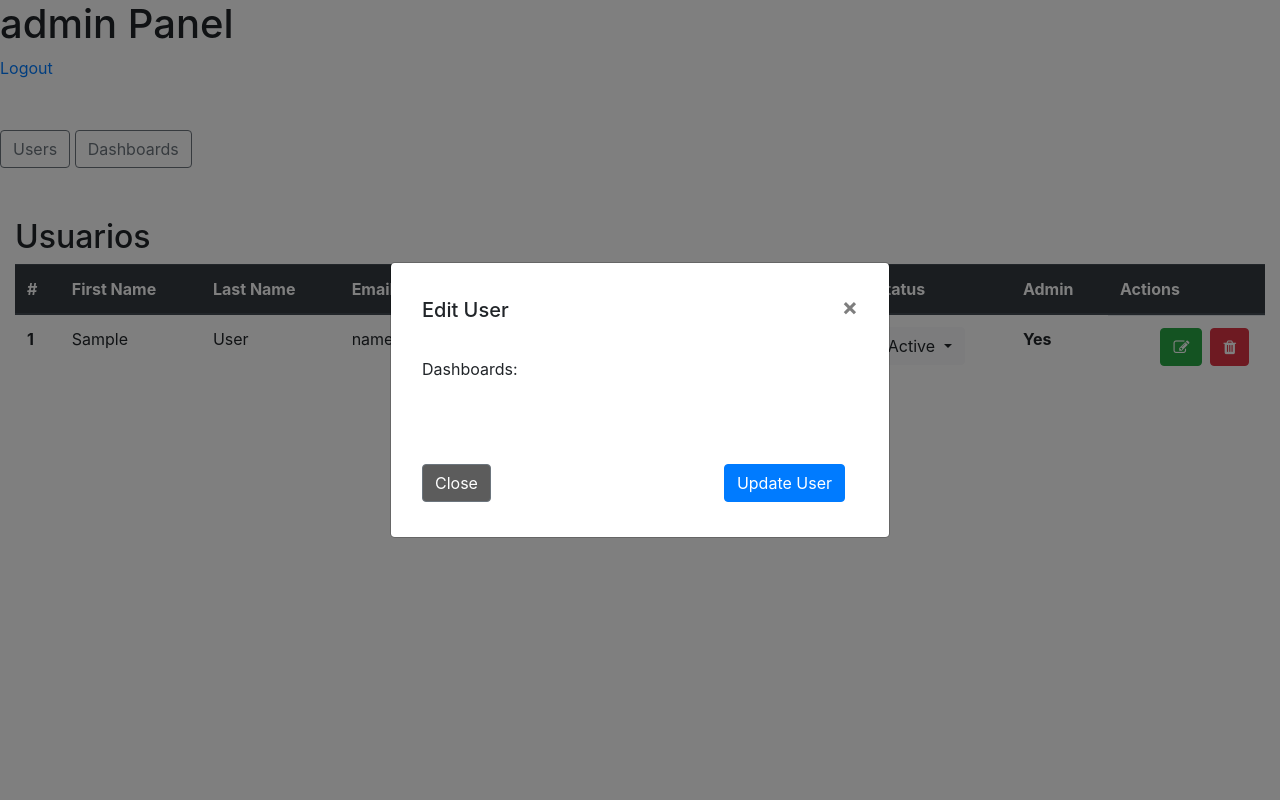
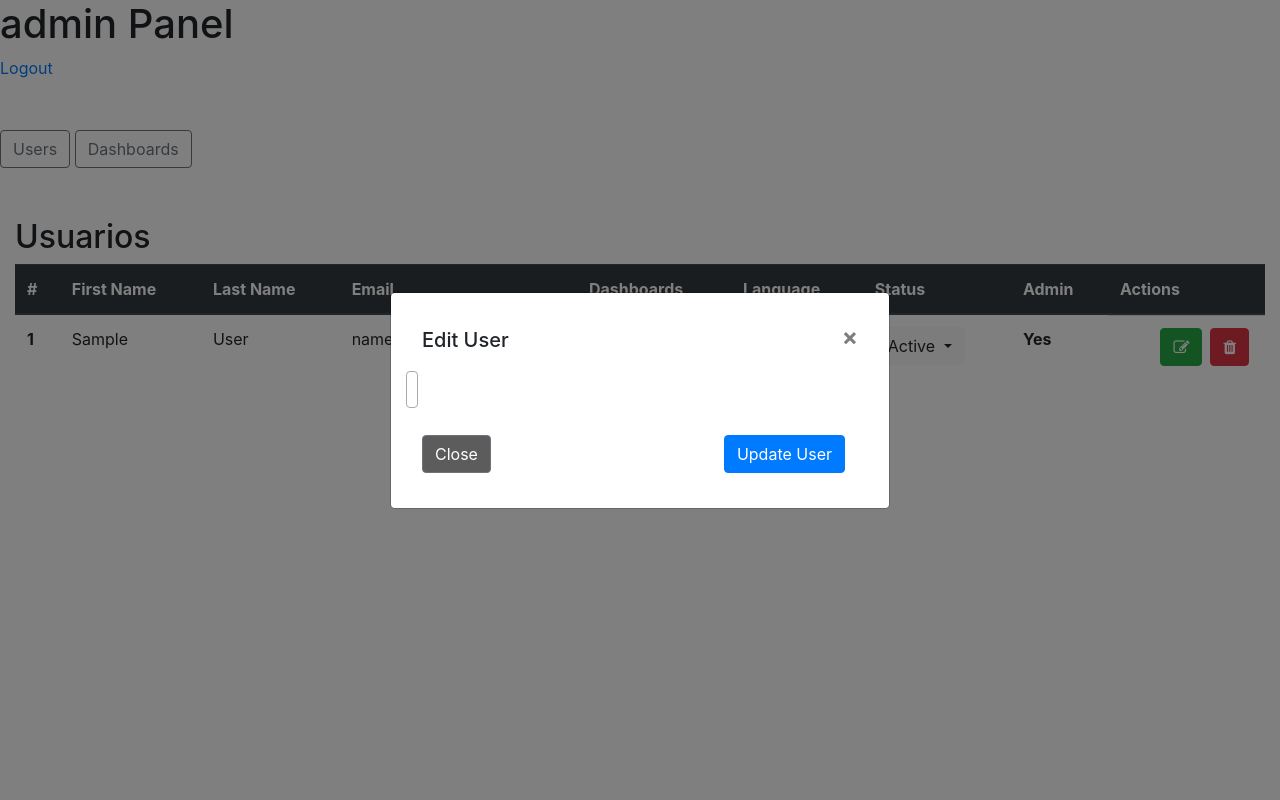
Before and after one commit to juanpabloch/dashboards, a Django app: page /admin/user/ in a window 1280 px wide, after a click on "Update". Run offline with Django 3.2, Linux system fonts and the light colour scheme; the visitor is signed in with stand-in values (Sample User, id 1); data comes from the database, SQL or seed files in the repository; data that the repository does not hold is empty; some libraries are stand-ins or nearby versions.

Commit message:
dropdown select2

```diff
--- a/base/forms.py
+++ b/base/forms.py
@@ -1,3 +1,4 @@
+from dataclasses import fields
 from django import forms
 from .models import Dashboard
 
@@ -12,6 +13,6 @@ class DashboardForm(forms.ModelForm):
         fields = ['name', 'url', 'iframe']
 
 
-class DashboardSelectForm(forms.Form):
-    dashboards_list = Dashboard.objects.all().values_list("id", "name")
-    dashboards = forms.MultipleChoiceField(widget=forms.CheckboxSelectMultiple, choices=dashboards_list)
+# class DashboardSelectForm(forms.Form):
+#     dashboards_list = Dashboard.objects.all().values_list("id", "name")
+#     dashboards = forms.MultipleChoiceField(widget=forms.CheckboxSelectMultiple, choices=dashboards_list)
--- a/base/models.py
+++ b/base/models.py
@@ -27,6 +27,20 @@ class UserManager(BaseUserManager):
 
     def create_superuser(self, email, password, **kwargs):
         user = self._create_user(email, password, True, True, True, **kwargs)
+
+
+class Languages(models.Model):
+    name = models.CharField(max_length=100)
+    code = models.CharField(max_length=100, blank=True, null=True)
+    created_at = models.DateTimeField(blank=True, null=True, default=datetime.now)
+
+    class Meta:
+        managed = False
+        db_table = "languages"
+        verbose_name_plural = "Languages"
+
+    def __str__(self):
+        return self.name
 
 
 class User(AbstractBaseUser, PermissionsMixin):
@@ -67,17 +81,3 @@ class Dashboard(models.Model):
     class Meta:
         managed = False
         db_table = "dashboards"
-
-
-class Languages(models.Model):
-    name = models.CharField(max_length=100)
-    code = models.CharField(max_length=100, blank=True, null=True)
-    created_at = models.DateTimeField(blank=True, null=True, default=datetime.now)
-
-    class Meta:
-        managed = False
-        db_table = "languages"
-        verbose_name_plural = "Languages"
-
-    def __str__(self):
-        return self.name
--- a/base/urls.py
+++ b/base/urls.py
@@ -14,7 +14,7 @@ from .views import (
     user_edit,
     user_delete,
     banned_view,
-    # prueba
+    pruebas
 )
 from django.contrib.auth.views import LogoutView, LoginView
 
@@ -39,6 +39,5 @@ urlpatterns = [
     path("admin/user/delete/<int:user_id>/", user_delete, name="user_delete"),
     path("admin/user/banned/<int:user_id>/", user_banned, name="user_banned"),
 
-    path("select2/", include("django_select2.urls")),
-    # path('pruebas/', prueba, name='prueba')
+    path('pruebas/', pruebas, name='pruebas')
 ]
--- a/base/views.py
+++ b/base/views.py
@@ -9,7 +9,7 @@ from allauth.exceptions import ImmediateHttpResponse
 from django.dispatch import receiver
 
 # formularios
-from .forms import BannForm, DashboardForm, DashboardSelectForm
+from .forms import BannForm, DashboardForm
 
 
 
@@ -149,12 +149,10 @@ def admin_user_view(request):
 
     users = User.objects.all()
     dashboards = Dashboard.objects.all().values("id", "name")
-    form = DashboardSelectForm()
     context = {
         "users": users,
         "dashboards": dashboards,
         "ban_form": BannForm(),
-        "dashboard_select_form": form
     }
     return render(request, 'admin/users.html', context)
 
@@ -170,7 +168,7 @@ def user_activate(request, user_id):
         user.banned = 0
         user.save()
         if user:
-            dash_list = request.POST.getlist('dashboard_select')
+            dash_list = request.POST.getlist('dashboards[]')
             dashboards = Dashboard.objects.filter(id__in=dash_list)
             for dash in dashboards:
                 dash.users.add(user.id)
@@ -208,7 +206,7 @@ def user_edit(request, user_id):
     user = User.objects.filter(id=user_id)[0]
     user.dashboards.clear()
     if request.method == "POST":
-        dash_list = request.POST.getlist('dashboards')
+        dash_list = request.POST.getlist('dashboards[]')
         dashboards = Dashboard.objects.filter(id__in=dash_list)
         for dash in dashboards:
             dash.users.add(user.id)
@@ -222,9 +220,5 @@ def banned_view(request):
     return render(request, 'account/banned.html')
 
 
-# def prueba(request):
-#     form = DashBoarsFormSelect
-#     context = {
-#         "form": form
-#     }
-#     return render(request, 'pruebas.html', context)
+def pruebas(request):
+    return render(request, 'pruebas.html')
--- a/static/js/admin/modals.js
+++ b/static/js/admin/modals.js
@@ -40,3 +40,12 @@ $('#deleteDashboardModal').on('show.bs.modal', (e)=>{
     const id = button.data("id")
     $('#deleteDashboardModalForm').attr('action', `${url}delete/${id}/`)
 })
+
+$(document).ready(function() {
+    $('#dashboards').select2({
+        placeholder: "Select a dashboard"
+    });
+    $('#dashboards_active').select2({
+        placeholder: "Select a dashboard"
+    });
+});
--- a/templates/admin/base.html
+++ b/templates/admin/base.html
@@ -10,6 +10,7 @@
     <link rel="stylesheet" href="https://stackpath.bootstrapcdn.com/bootstrap/4.5.0/css/bootstrap.min.css"
         integrity="sha384-9aIt2nRpC12Uk9gS9baDl411NQApFmC26EwAOH8WgZl5MYYxFfc+NcPb1dKGj7Sk" crossorigin="anonymous" />
     <link rel="stylesheet" href="https://stackpath.bootstrapcdn.com/font-awesome/4.7.0/css/font-awesome.min.css" />
+    <link href="https://cdn.jsdelivr.net/npm/select2@4.1.0-rc.0/dist/css/select2.min.css" rel="stylesheet" />
 
     {% block link %}{% endblock link %}
 </head>
@@ -27,12 +28,7 @@
     <!-- JavaScript Bundle with Popper -->
     <script src="https://code.jquery.com/jquery-3.3.1.min.js"></script>
     <script src="https://cdn.jsdelivr.net/npm/bootstrap@4.5.3/dist/js/bootstrap.bundle.min.js" integrity="sha384-ho+j7jyWK8fNQe+A12Hb8AhRq26LrZ/JpcUGGOn+Y7RsweNrtN/tE3MoK7ZeZDyx" crossorigin="anonymous"></script>
-    {% comment %} <script src="https://cdn.jsdelivr.net/npm/@popperjs/core@2.9.2/dist/umd/popper.min.js" ></script>
-    <script src="https://cdn.jsdelivr.net/npm/popper.js@1.16.0/dist/umd/popper.min.js"
-    integrity="sha384-Q6E9RHvbIyZFJoft+2mJbHaEWldlvI9IOYy5n3zV9zzTtmI3UksdQRVvoxMfooAo"
-    crossorigin="anonymous"></script> {% endcomment %}
-    {% comment %} <script src="https://stackpath.bootstrapcdn.com/bootstrap/4.5.0/js/bootstrap.min.js" integrity="sha384-OgVRvuATP1z7JjHLkuOU7Xw704+h835Lr+6QL9UvYjZE3Ipu6Tp75j7Bh/kR0JKI" crossorigin="anonymous"></script> {% endcomment %}
-    {% comment %} <script src="https://cdn.jsdelivr.net/npm/bootstrap-select@1.13.14/dist/js/bootstrap-select.min.js"></script> {% endcomment %}
+    <script src="https://cdn.jsdelivr.net/npm/select2@4.1.0-rc.0/dist/js/select2.min.js"></script>
     <script src="{% static 'js/admin/modals.js' %}"></script>
 </body>
 </html>
--- a/templates/admin/users_modals.html
+++ b/templates/admin/users_modals.html
@@ -55,15 +55,13 @@
                 {% csrf_token %}
                 <div class="modal-body d-flex flex-column">
                     <div class="form-group">
-                        {% comment %} <label for="dashboard_select" class="col-form-label">Active User</label>
-                        <select id="dashboard_select" name="dashboard_select" class="form-select" aria-label="Dashboard Select" multiple>
-
-                            {% for dash in dashboards %}
-                                <option value="{{dash.id}}">{{dash.name}}</option>
-                            {% endfor %}
-
-                        </select> {% endcomment %}
-                        {{dashboard_select_form}}
+                        <div class="input-group  col-12 col-md-8  my-3">
+                            <select class="custom-select form-control " title="dashboards_active" id="dashboards_active" name="dashboards_active[]" multiple="multiple">
+                                {% for dash in dashboards %}
+                                    <option value='{{dash.id}}'>{{dash.name}}</option>
+                                {% endfor %}
+                            </select>
+                        </div>
                     </div>
                 </div>
                 <div class="modal-footer pt-5 pt-md-3 border-0 d-flex flex-column flex-sm-row justify-content-center justify-content-sm-between">
@@ -97,18 +95,12 @@
             </div>
             <form id="editUserModalForm" action="" method="POST">
                 {% csrf_token %}
-                <div class="modal-body d-flex flex-column">
-                    <div class="form-group">
-                        {% comment %} <label for="dashboard_select" class="col-form-label">Select Dashboards</label>
-                        <select id="dashboard_select" name="dashboard_select" class="form-select" aria-label="Dashboard Select" multiple>
-
-                            {% for dash in dashboards %}
-                                <option value="{{dash.id}}">{{dash.name}}</option>
-                            {% endfor %}
-
-                        </select> {% endcomment %}
-                        {{dashboard_select_form}}
-                    </div>
+                <div class="input-group">
+                    <select class="custom-select form-control " title="dashboards" id="dashboards" name="dashboards[]" multiple="multiple">
+                        {% for dash in dashboards %}
+                            <option value='{{dash.id}}'>{{dash.name}}</option>
+                        {% endfor %}
+                    </select>
                 </div>
                 <div class="modal-footer pt-5 pt-md-3 border-0 d-flex flex-column flex-sm-row justify-content-center justify-content-sm-between">
                     <button type="button" class="btn btn-principal btn-secondary mb-3" style="background-color: #5c5c5c;" data-dismiss="modal">{% trans "Close" %}</button>
--- a/templates/base.html
+++ b/templates/base.html
@@ -14,5 +14,6 @@
 </head>
 <body>
     {% block content %}{% endblock content %}
+
 </body>
 </html>
```
Also changed, not shown: core/settings.py (+0 -19 lines), templates/pruebas.html (deleted, +0 -10 lines), static/js/index.js (deleted), 1 other file.
